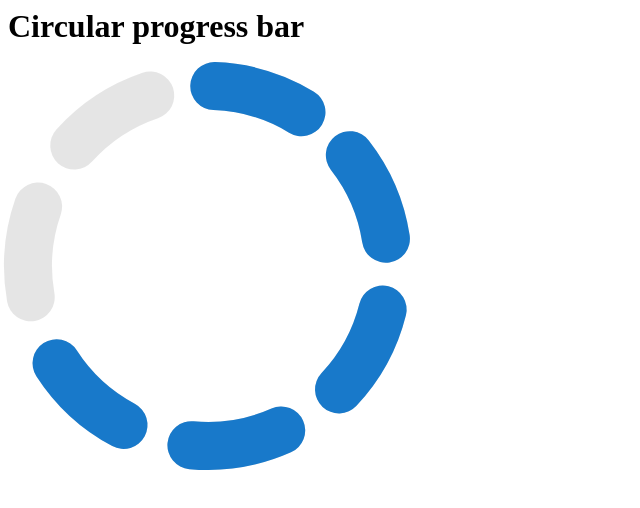
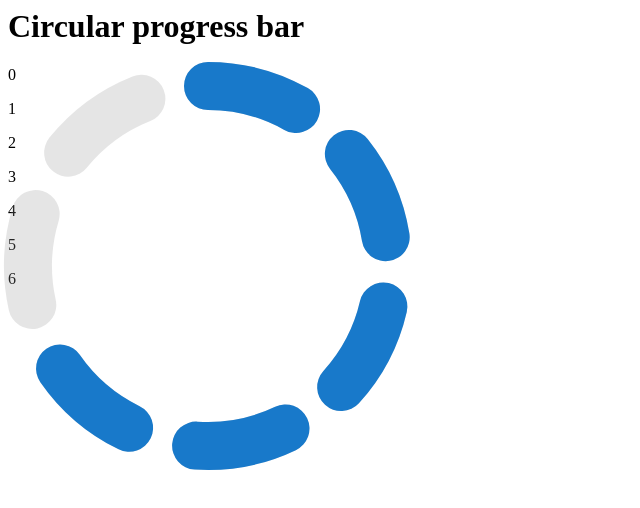
Before and after one commit to PeterBroom/progress-circle, a React (Create React App) app: page / in a window 1280 px wide. Shown: the top 508 px of the page, without its empty margins (0-640 px from the left). Built offline with nearby package versions, Linux system fonts and the light colour scheme.

Commit message:
3 files modified

```diff
--- a/src/App.tsx
+++ b/src/App.tsx
@@ -42,7 +42,7 @@ export default function App() {
   return (
     <div>
       <h1>Circular progress bar</h1>
-      <TravelBuddy />
+      <TravelBuddy schema={schema} />
     </div>
   );
 }
--- a/src/components/TravelBuddy/ProgressCircle/index.tsx
+++ b/src/components/TravelBuddy/ProgressCircle/index.tsx
@@ -7,6 +7,7 @@ import '../style.css';
 
 export const ProgressCircle = (props) => {
   const { rotate, strokeColor, waitFor, show } = props;
+  console.log('waitFor', waitFor);
   const [reveal, setReveal] = useState(false);
   useEffect(() => {
     if (show === true) {
--- a/src/components/TravelBuddy/index.tsx
+++ b/src/components/TravelBuddy/index.tsx
@@ -3,53 +3,25 @@ import { ProgressCircle } from './ProgressCircle';
 import { motion } from 'framer-motion';
 import './style.css';
 const customerStaus = 5;
-const duration = 650;
 
-export const TravelBuddy = () => {
+export const TravelBuddy = (props) => {
+  const { schema } = props;
   return (
     <motion.div className="travelBuddyContainer">
-      <ProgressCircle
-        rotate={2}
-        strokeColor="#1879ca"
-        waitFor={duration}
-        show={customerStaus > 0}
-      />
-      <ProgressCircle
-        rotate={52}
-        strokeColor="#1879ca"
-        waitFor={duration * 2}
-        show={customerStaus > 1}
-      />
-      <ProgressCircle
-        rotate={104}
-        strokeColor="#1879ca"
-        waitFor={duration * 3}
-        show={customerStaus > 2}
-      />
-      <ProgressCircle
-        rotate={156}
-        strokeColor="#1879ca"
-        waitFor={duration * 4}
-        show={customerStaus > 3}
-      />
-      <ProgressCircle
-        rotate={208}
-        strokeColor="#1879ca"
-        waitFor={duration * 5}
-        show={customerStaus > 4}
-      />
-      <ProgressCircle
-        rotate={260}
-        strokeColor="#1879ca"
-        waitFor={duration * 6}
-        show={customerStaus > 5}
-      />
-      <ProgressCircle
-        rotate={312}
-        strokeColor="#1879ca"
-        waitFor={duration * 7}
-        show={customerStaus > 6}
-      />
+      {schema.map((progress, index) => {
+        const duration = 650 * index;
+        return (
+          <>
+            <p>{index}</p>
+            <ProgressCircle
+              rotate={51.5 * index}
+              strokeColor="#1879ca"
+              waitFor={duration}
+              show={customerStaus > index}
+            />
+          </>
+        );
+      })}
     </motion.div>
   );
 };
```
